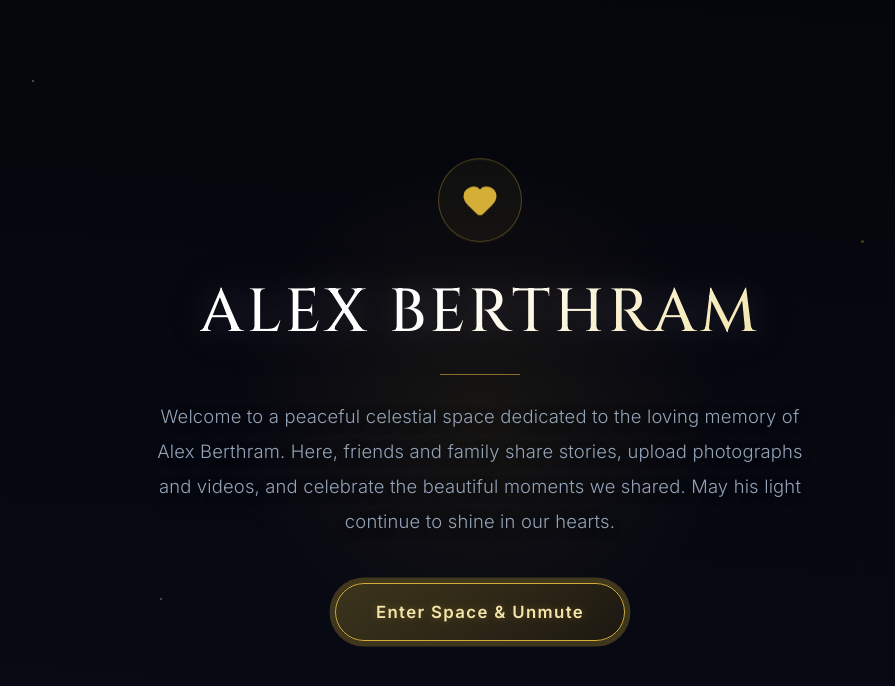
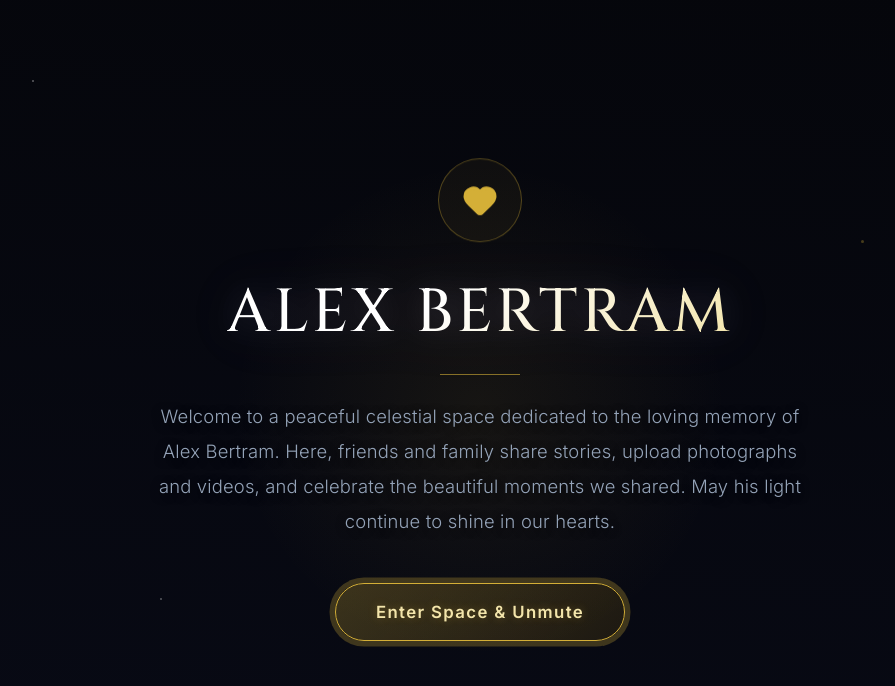
Before and after one commit to AlexBarthram/Memories, a React (Vite) app: page / in a window 1280 px wide. Shown: the top 686 px of the page, without its empty margins (160-1055 px from the left). Built offline with nearby package versions, Linux system fonts and the light colour scheme; no server answers; the database is empty; a web font is replaced by a local one.

Commit message:
fix: correct spelling of name to Alex Bertram

```diff
--- a/index.html
+++ b/index.html
@@ -4,11 +4,11 @@
     <meta charset="UTF-8" />
     <link rel="icon" type="image/svg+xml" href="/vite.svg" />
     <meta name="viewport" content="width=device-width, initial-scale=1.0" />
-    <title>Alex Berthram | In Loving Memory</title>
-    <meta name="description" content="A beautiful, celestial 3D memorial space dedicated to celebrating the life, story, and legacy of Alex Berthram. Share memories, upload media, and post tributes." />
+    <title>Alex Bertram | In Loving Memory</title>
+    <meta name="description" content="A beautiful, celestial 3D memorial space dedicated to celebrating the life, story, and legacy of Alex Bertram. Share memories, upload media, and post tributes." />
     <!-- SEO Open Graph Metadata -->
-    <meta property="og:title" content="Alex Berthram | In Loving Memory" />
-    <meta property="og:description" content="Share memories, upload media, and celebrate the life and legacy of Alex Berthram in this 3D celestial tribute space." />
+    <meta property="og:title" content="Alex Bertram | In Loving Memory" />
+    <meta property="og:description" content="Share memories, upload media, and celebrate the life and legacy of Alex Bertram in this 3D celestial tribute space." />
     <meta property="og:type" content="website" />
   </head>
   <body>
--- a/src/App.tsx
+++ b/src/App.tsx
@@ -154,7 +154,7 @@ function App() {
             fontWeight: 500,
             letterSpacing: '0.06em'
           }}>
-            Alex Berthram
+            Alex Bertram
           </h1>
 
           <div style={{
@@ -172,7 +172,7 @@ function App() {
             textShadow: '0 2px 10px rgba(0,0,0,0.6)',
             letterSpacing: '0.01em'
           }}>
-            Welcome to a peaceful celestial space dedicated to the loving memory of Alex Berthram.
+            Welcome to a peaceful celestial space dedicated to the loving memory of Alex Bertram.
             Here, friends and family share stories, upload photographs and videos, and celebrate
             the beautiful moments we shared. May his light continue to shine in our hearts.
           </p>
@@ -252,7 +252,7 @@ function App() {
             margin: 0,
             letterSpacing: '0.04em'
           }}>
-            Alex Berthram
+            Alex Bertram
           </h1>
         </div>
 
```
